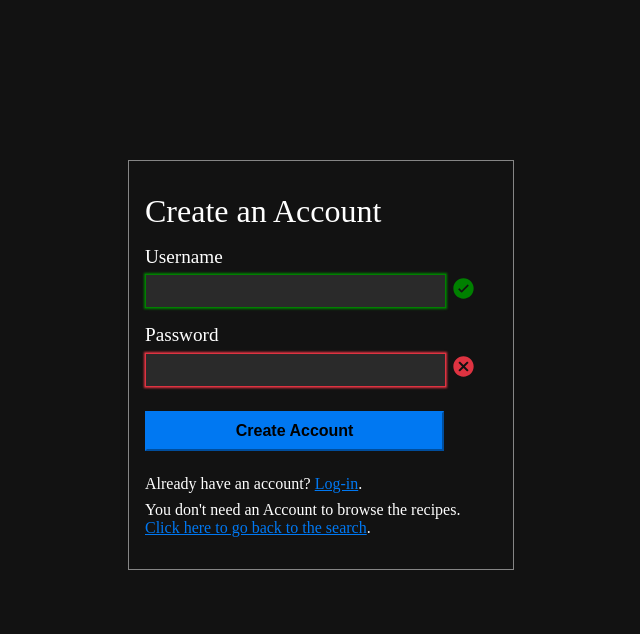
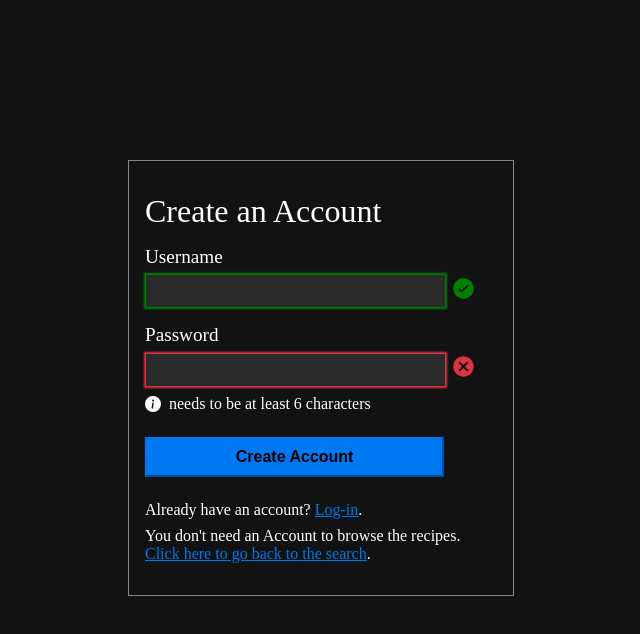
Before and after one commit to hefest42/recipe-search, a React (Create React App) app: page /create-account in a window 1280 px wide. Shown: the top 634 px of the page, without its empty margins (319-959 px from the left). Built offline with nearby package versions, Linux system fonts and the light colour scheme.

Commit message:
added info about the length of pword

```diff
--- a/src/CSS/index.scss
+++ b/src/CSS/index.scss
@@ -466,6 +466,7 @@ body {
         }
 
         svg {
+            color: transparent;
             width: 25px;
             height: 25px;
             margin-left: 0.3rem;
@@ -493,6 +494,19 @@ body {
             svg {
                 color: $error-red;
             }
+        }
+    }
+
+    &-info {
+        width: 95%;
+
+        display: flex;
+        justify-content: flex-start;
+        align-items: center;
+        margin-top: 0.5rem;
+
+        p {
+            margin-left: 0.5rem;
         }
     }
 
--- a/src/components/Create-Account/CreateAccount.js
+++ b/src/components/Create-Account/CreateAccount.js
@@ -3,7 +3,10 @@ import React from "react";
 import { Link } from "react-router-dom";
 
 import { IoIosCheckmarkCircle, IoMdCloseCircle } from "react-icons/io";
+import { BsFillInfoCircleFill } from "react-icons/bs";
 
+//TODO fix the svg so its in a seperate div for future loading spinner
+//TODO checks for account name as the user types
 const CreateAccount = () => {
     return (
         <div className="create centered">
@@ -24,6 +27,10 @@ const CreateAccount = () => {
                             <input type="password" id="pword" name="pword" autoComplete="yes" />
                             <IoMdCloseCircle />
                         </div>
+                        <div className="form-info ">
+                            <BsFillInfoCircleFill />
+                            <p> needs to be at least 6 characters</p>
+                        </div>
                     </div>
                     <button>Create Account</button>
                 </form>
```
